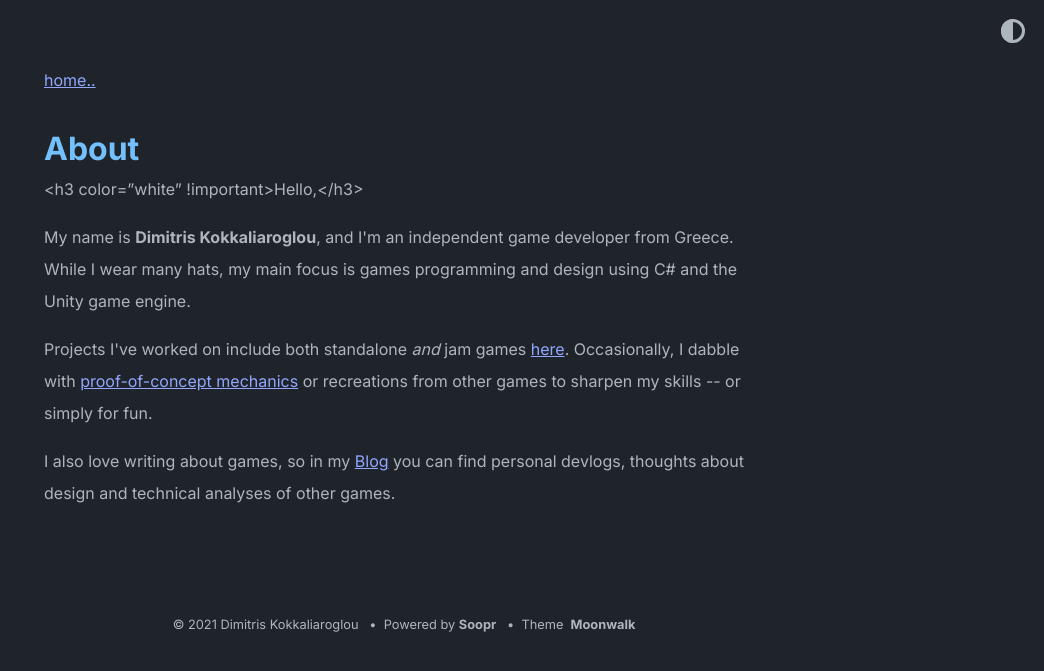
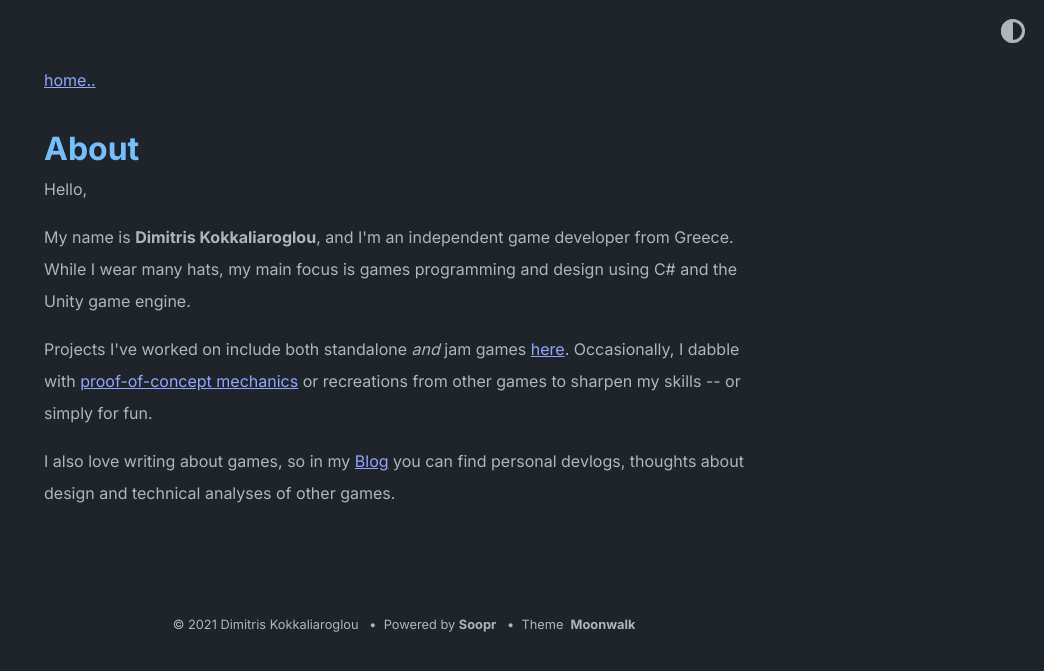
Before and after one commit to dikokkali/dikokkali.github.io, a Jekyll site: the page built from about.md, in a window 1280 px wide. Shown: the top 671 px of the page, without its empty margins (236-1280 px from the left). Built offline with Jekyll 4.4.1, drawn with Linux system fonts in a browser that asks for light colours.

Commit message:
Update about.md

```diff
--- a/about.md
+++ b/about.md
@@ -3,7 +3,7 @@ layout: post
 title: About
 ---
 
-<h3 color="white" !important>Hello,</h3>
+<span color="white">Hello,</span>
 
 <p>
   My name is <b>Dimitris Kokkaliaroglou</b>, and I'm an independent game developer from Greece.
```
